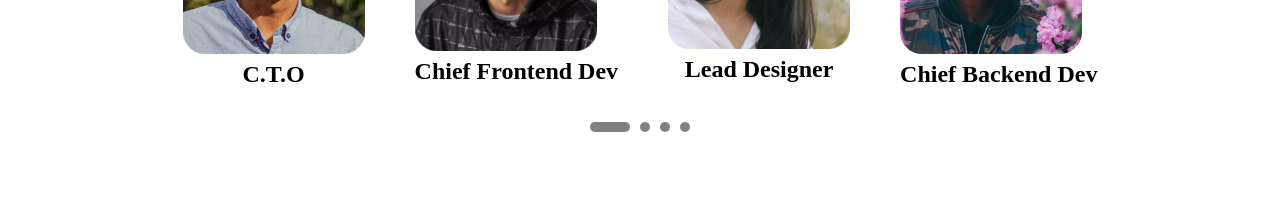
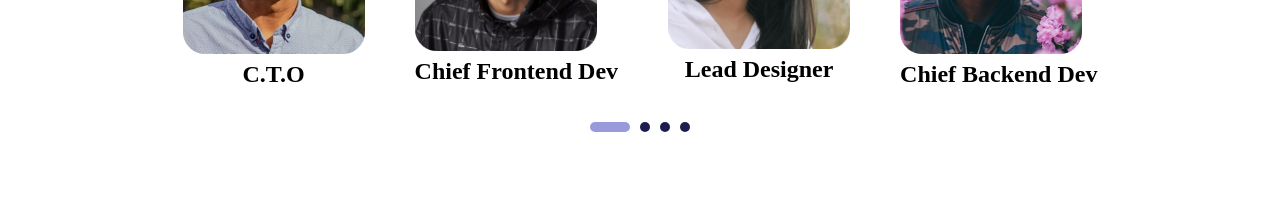
Before and after one commit to jubrealguy/fluxDevs, a React (Create React App) app: page / in a window 1280 px wide. Shown: the part 2400-2612 px from the top of the page. Built offline with nearby package versions, Linux system fonts and the light colour scheme.

Commit message:
pagination

```diff
--- a/src/css/team.css
+++ b/src/css/team.css
@@ -123,10 +123,11 @@
   width: 1rem;
   border-radius: .5rem;
   height: 1rem;
-  background: gray;
-  transition: all 1s;
+  background: #1C1C50;
+  transition: all .5s;
 }
 
 .pagination .active {
   width: 4rem;
+  background: #999ADC;
 }
```
